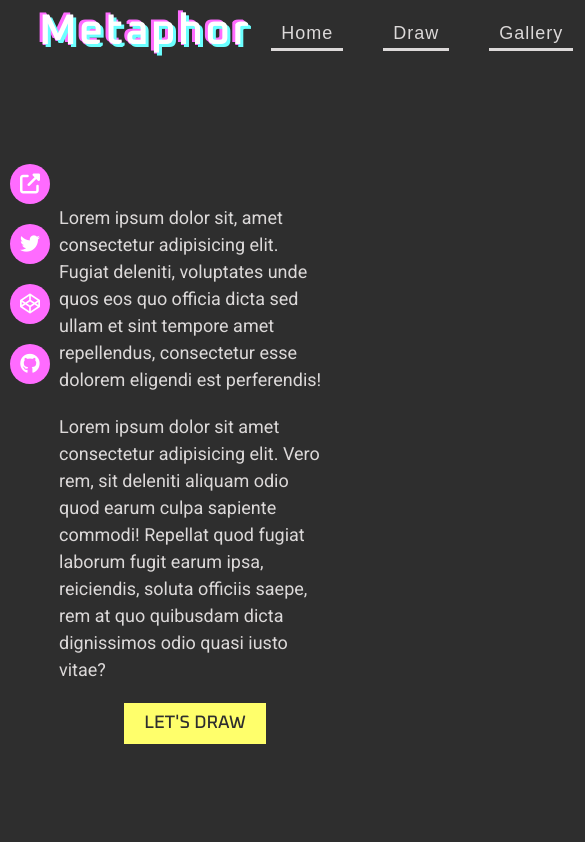
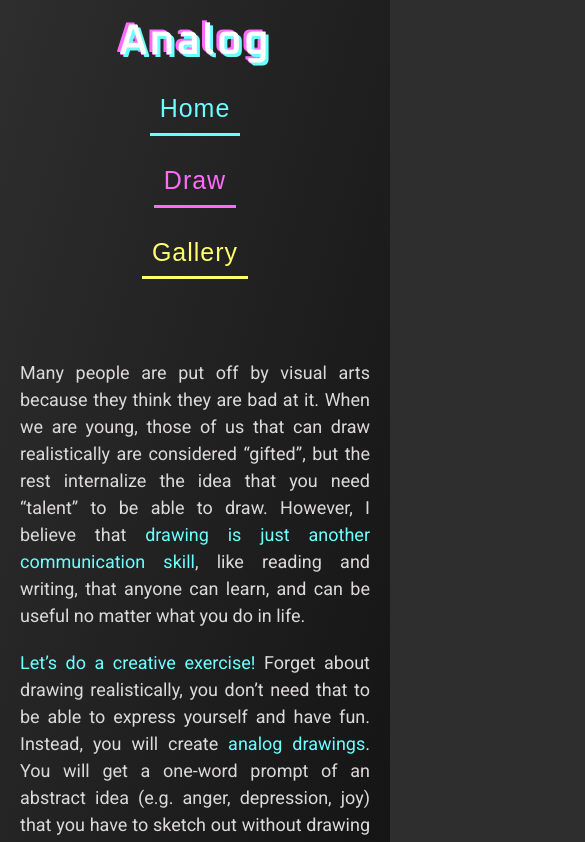
Before and after one commit to Olcatsy/analog, a React (Create React App) app: page / in a window 390 px wide. Shown: the top 842 px of the page, 585 px wide, since content can reach past the window. Built offline with nearby package versions, Linux system fonts and the light colour scheme.

Commit message:
added copy. added responsiveness. added clear canvas button. More styles

```diff
--- a/public/index.html
+++ b/public/index.html
@@ -23,7 +23,7 @@
     -->
     <link rel="shortcut icon" href="%PUBLIC_URL%/favicon.png" type="image/png">
     <script src='https://kit.fontawesome.com/cb6fbd44a4.js' crossorigin='anonymous'></script>
-    <title>Metaphor</title>
+    <title>Analog</title>
   </head>
   <body>
     <noscript>You need to enable JavaScript to run this app.</noscript>
--- a/src/App.css
+++ b/src/App.css
@@ -33,6 +33,9 @@ html { -moz-box-sizing: border-box; -webkit-box-sizing: border-box; box-sizing:
 
   /* transition */
   --transition: all 0.2s ease;
+
+  /* copy margins */
+  --copyMargin: 20px 0;
 }
 
 
@@ -41,15 +44,20 @@ html { -moz-box-sizing: border-box; -webkit-box-sizing: border-box; box-sizing:
 /* BASE STYLES */
 html {
   font-size: 62.5%; /* 10px */
+
 }
 
 body {
+  min-height: 100vh;
   font-size: 1.8rem;
   position: relative;
   color: var(--copy);
   line-height: 1.5;
   font-family: 'Roboto', sans-serif;
   background-color: var(--primary);
+  background-image: linear-gradient(to bottom right, var(--primary),  var(--secondary));
+  background-repeat: no-repeat;
+  background-size: cover;
 }
 /* END OF BASE STYLES */
 
@@ -106,7 +114,12 @@ button {
   text-transform: uppercase;
   padding: 10px 20px;
   font-family: 'Oxanium', sans-serif;
+  border: 3px solid transparent;
   transition: var(--transition);
+}
+  .yellowButton:hover,
+  .yellowButton:focus {
+    background-color: var(--accent1);
   }
 /* END OF GENERAL STYLES */
 
@@ -115,6 +128,7 @@ button {
 /* HEADER STYLES */
 header {
   height: 10vh;
+  padding-top: 10px;
 }
 
 header .flexParent {
@@ -146,17 +160,20 @@ nav ul {
   transition: var(--transition);
 }
 
-  .navButton.homeButton:hover {
+  .navButton.homeButton:hover,
+  .navButton.homeButton:focus {
     color: var(--accent1);
     border-bottom-color: var(--accent1);
   }
 
-  .navButton.drawButton:hover {
+  .navButton.drawButton:hover,
+  .navButton.drawButton:focus {
     color: var(--accent2);
     border-bottom-color: var(--accent2);
   }
 
-  .navButton.galleryButton:hover {
+  .navButton.galleryButton:hover,
+  .navButton.galleryButton:focus {
     color: var(--accent3);
     border-bottom-color: var(--accent3);
   }
@@ -166,19 +183,40 @@ nav ul {
 
 /* HOME STYLES */
 .homeScreen {
-  height: 90vh;
   display: flex;
   justify-content: center;
   align-items: center;
+  padding: var(--pagePadding);
+
+}
+
+.homeContainer {
+  width: 75%;
 }
 
 .homeScreen p {
-  margin: 20px;
+  margin: var(--copyMargin);
+}
+
+.homeScreen span {
+  color: var(--accent1);
 }
 
 .startButton {
   display: block;
   margin: 0 auto;
+}
+
+.smallCopy {
+  font-size: 1.5rem;
+}
+
+.smallCopy a{
+  color: var(--accent2);
+}
+  .smallCopy a:hover,
+  .smallCopy a:focus {
+    text-decoration: underline;
   }
 
 
@@ -192,11 +230,50 @@ nav ul {
   text-align: center;
   position: relative;
   display: flex;
-  flex-direction: column;
+  flex-direction: row;
   align-items: center;
+  justify-content: flex-start;
 }
 
-.canvasContainer {
+.drawCopy {
+  text-align: start;
+  width: 40%;
+  margin-left: 60px;
+}
+
+.drawCopy p {
+  margin: var(--copyMargin);
+}
+
+.drawCopy p::before {
+  content: "\2022";
+  color: var(--accent2); /* Change the color */
+  font-weight: bold;
+  display: inline-block;
+  width: 1em;
+  margin-left: -1em;
+}
+
+.canvasOuterContainer {
+  position: relative;
+}
+
+.prompt {
+  background-color: var(--secondary);
+  position: absolute;
+  top: 10px;
+  padding: 15px 30px;
+  font-size: 2.2rem;
+  width: max-content;
+  transform: translate(-10%, -10%);
+}
+
+.prompt span {
+  color: var(--accent1);
+  text-transform: uppercase;
+}
+
+.canvasInnerContainer {
   display: flex;
   flex-direction: column;
   align-items: center;
@@ -204,26 +281,31 @@ nav ul {
 
 .canvas {
   background: white;
-  margin: 20px 0;
+  margin: 40px 0 20px;
 }
 
-.prompt {
-  background-color: var(--secondary);
-  position: relative;
-  top: 10px;
-  padding: 15px 30px;
-  font-size: 2.2rem;
-  width: max-content;
-  position: relative;
-  transform: translate(-70%, 50%);
+.canvasButtons {
+  display: flex;
 }
 
-.prompt span {
-  color: var(--accent1);
-  text-transform: uppercase;
+.canvasButtons button {
+  margin: 0 10px;
 }
 
-.postButton {
+.post {
+  position: relative;
+}
+
+.postModal {
+  position: absolute;
+  background: var(--secondary);
+  color: var(--accent3);
+  width: max-content;
+  transform: translate(-50%, -50%);
+  left: 50%;
+  top: -100%;
+  padding: 10px 20px;
+  transition: var(--transition);
 }
 /* END OF DRAW STYLES */
 
@@ -234,10 +316,19 @@ nav ul {
   padding: var(--pagePadding);
 }
 
+.gallery p {
+  margin: var(--copyMargin);
+}
+
+.gallery span {
+  color: var(--accent3)
+}
+
 .galleryGrid {
   display: grid;
   grid-template-columns: repeat(auto-fill, minmax(250px, 1fr));
   grid-gap: 40px;
+  margin-top: 50px;
 }
 
 .userDrawing img {
@@ -261,6 +352,11 @@ footer {
   top: calc(10vh + 60px);
 }
 
+footer ul {
+  display: flex;
+  flex-direction: column;
+}
+
 footer li {
   margin: 20px 10px;
 }
@@ -270,7 +366,7 @@ footer a {
   color: white;
   font-size: 2rem;
   border-radius: 50%;
-  padding: 10px;
+  padding: 15px;
   width: 40px;
   height: 40px;
   display: flex;
@@ -283,3 +379,121 @@ footer a {
     transform: scale(1.1);
   }
 /* END OF FOOTER STYLES */
+
+
+/* MEDIA QUERIES */
+
+/* small tablet */
+@media (max-width: 768px) {
+  .wrapper {
+    width: 90%;
+  }
+
+
+
+  /* HEADER */
+  header {
+    height: initial;
+  }
+
+  header .flexParent {
+    flex-direction: column;
+  }
+
+  nav {
+    font-size: 2.5rem;
+  }
+
+
+  /* HOME */
+  .homeScreen p {
+    text-align: justify;
+  }
+
+  .homeContainer {
+    width: 100%;
+  }
+
+
+  /* DRAW */
+  .draw {
+    flex-direction: column;
+  }
+
+  .canvasOuterContainer {
+    margin-top: 40px;
+  }
+
+  .prompt {
+    transform: initial;
+  }
+
+  .drawCopy {
+    width: 100%;
+    margin: 60px 20px 0;
+    text-align: justify;
+  }
+
+  /* GALLERY */
+  .gallery p {
+    text-align: justify;
+  }
+
+
+  /* FOOTER */
+   footer {
+    position: static;
+  }
+
+  footer ul{
+    flex-direction: row;
+    justify-content: center;
+
+  }
+
+  footer a {
+    padding: 15px;
+    width: 50px;
+    height: 50px;
+  }
+}
+
+
+/* mobile */
+@media (max-width: 480px) {
+  .wrapper {
+    width: 100%;
+    padding: 0 20px;
+  }
+
+  /* HEADER */
+  nav ul {
+    flex-direction: column;
+    text-align: center;
+  }
+
+  .navButton {
+    font-size: 2.5rem;
+    margin: 10px;
+    padding: 10px;
+  }
+  .navButton.homeButton {
+    color: var(--accent1);
+    border-bottom-color: var(--accent1);
+  }
+  .navButton.drawButton {
+    color: var(--accent2);
+    border-bottom-color: var(--accent2);
+  }
+  .navButton.galleryButton {
+    color: var(--accent3);
+    border-bottom-color: var(--accent3);
+  }
+
+  /* HOME */
+  .homeScreen {
+    height: initial;
+    display: block;
+    padding: 50px 0;
+  }
+}
--- a/src/App.js
+++ b/src/App.js
@@ -44,9 +44,9 @@ class App extends Component {
 
     // nav functionality
     if (this.state.currentPage === "home") {
-      pageToDisplay = <Home />
+      pageToDisplay = <Home startDrawing={this.changePage}/>
     } else if (this.state.currentPage === "draw") {
-      pageToDisplay = <Draw chosenPrompt={this.state.chosenPrompt}/>;
+      pageToDisplay = <Draw />;
     } else if (this.state.currentPage === "gallery") {
       pageToDisplay = <Gallery />;
     }
--- a/src/components/Gallery.js
+++ b/src/components/Gallery.js
@@ -38,6 +38,8 @@ class Gallery extends Component {
   render() {
     return (
       <div className="gallery">
+        <p>It’s really interesting to compare your analog drawings with the ones done by other people. Do their renditions of the same concept look like yours? You might see some similarities, yet every drawing has its own unique characteristics. Although we all experience roughly the same emotions, the intensity and quality of these emotions is different between individuals. <span>Your drawing makes your emotions visible.</span></p>
+
         <div className="galleryGrid">
 
           {this.state.drawings.map( (item, i) => {
--- a/src/components/Header.js
+++ b/src/components/Header.js
@@ -9,7 +9,7 @@ class Header extends Component {
         <div className="wrapper flexParent">
 
           {/* TITLE */}
-          <h1>Metaphor</h1>
+          <h1>Analog</h1>
 
           {/* NAV */}
           <nav aria-label="navigation">
--- a/src/components/Home.js
+++ b/src/components/Home.js
@@ -7,12 +7,13 @@ class Home extends Component {
     return (
       <div className="homeScreen">
         <div className="homeContainer">
-                  {/* REPLACE THIS COPY */}
-                <p>Lorem ipsum dolor sit, amet consectetur adipisicing elit. Fugiat deleniti, voluptates unde quos eos quo officia dicta sed ullam et sint tempore amet repellendus, consectetur esse dolorem eligendi est perferendis!</p>
+          <p>Many people are put off by visual arts because they think they are bad at it. When we are young, those of us that can draw realistically are considered “gifted”, but the rest internalize the idea that you need “talent” to be able to draw. However, I believe that <span>drawing is just another communication skill</span>, like reading and writing, that anyone can learn, and can be useful no matter what you do in life. </p>
 
-                <p>Lorem ipsum dolor sit amet consectetur adipisicing elit. Vero rem, sit deleniti aliquam odio quod earum culpa sapiente commodi! Repellat quod fugiat laborum fugit earum ipsa, reiciendis, soluta officiis saepe, rem at quo quibusdam dicta dignissimos odio quasi iusto vitae?</p>
+          <p><span>Let’s do a creative exercise!</span>  Forget about drawing realistically, you don’t need that to be able to express yourself and have fun. Instead, you will create <span>analog drawings</span>. You will get a one-word prompt of an abstract idea (e.g. anger, depression, joy) that you have to sketch out without drawing any recognizable objects, only through shapes and lines. You can also see how other people interpreted these concepts in the Gallery! Hope you enjoy the process and find it useful for developing your visual communication skill.</p>
 
-                <button className="startButton yellowButton">Let's draw</button>
+          <p class="smallCopy">(I’ve adapted this exercise from a great book by <a href="https://www.drawright.com/">Betty Edwards</a> called <span>Drawing on the Artist Within</span>  (specifically Chapter 7). I highly recommend it if you want to improve your creative process, or if you want to learn drawing but don’t know where to start)</p>
+
+          <button className="startButton yellowButton" value="draw" onClick={this.props.startDrawing}>Let's draw</button>
 
       </div>
       </div>
--- a/src/components/draw/Canvas.js
+++ b/src/components/draw/Canvas.js
@@ -14,8 +14,8 @@ class Canvas extends Component {
       // stores the coordinates of the last event
       x: 0,
       y: 0,
-      // stores the drawing as a blob object
-      drawingBlob: {},
+      // stores the drawing as a base64 string
+      drawingStr: "",
     }
   }
 
@@ -83,28 +83,41 @@ class Canvas extends Component {
     const canvas = this.refs.canvas;
 
     // convert the path on the canvas into the base64 string
-    const blobUrl = canvas.toDataURL();
+    const drawingUrl = canvas.toDataURL();
 
     // the base64 string is pushed into the component's state
     this.setState({
-      drawingBlob: blobUrl,
+      drawingStr: drawingUrl,
+    })
+  }
+
+  // clears the canvas and resets drawing string in the component state
+  clear = () => {
+    const canvas = this.refs.canvas;
+    const ctx = canvas.getContext('2d');
+
+    ctx.clearRect(0, 0, canvas.width, canvas.height);
+
+    this.setState ({
+      drawingStr: "",
     })
   }
 
   render() {
-      return (
-        <div className="canvasContainer">
+    return (
+      <div className="canvasInnerContainer">
 
-          <canvas className="canvas"
-          ref='canvas'
-          width='500'
-          height='500'
-          onMouseDown={this.startDrawing} onMouseMove={this.draw} onMouseUp={this.endDrawing} onMouseLeave={this.endDrawing}></canvas>
+        <canvas className="canvas"
+        ref='canvas' onMouseDown={this.startDrawing} onMouseMove={this.draw} onMouseUp={this.endDrawing} onMouseLeave={this.endDrawing} width="500" height="500"></canvas>
 
-          <PostButton userDrawing={this.state.drawingBlob} chosenPrompt={this.props.chosenPrompt}/>
+        <div className="canvasButtons">
+
+          <button className="yellowButton" onClick={this.clear}>Clear</button>
+
+          <PostButton userDrawing={this.state.drawingStr} chosenPrompt={this.props.chosenPrompt}/>
         </div>
-
-      );
+      </div>
+    );
   }
 }
 
--- a/src/components/draw/Draw.js
+++ b/src/components/draw/Draw.js
@@ -11,7 +11,7 @@ class Draw extends Component {
     this.state = {
       userDrawing: {},
       wordPrompts: ["Anger", "Anxiety",
-        "Tranquility", "Depression", "Soft", "Chaos", "Order", "Joy", "Sickness", "Energy", "Death", "Love", "Dream", "Fragility", "Growth", "Loneliness", "Movement", "Shock", "Fatigue"],
+        "Tranquility", "Depression", "Soft", "Chaos", "Order", "Joy", "Sickness", "Energy", "Death", "Love", "Dream", "Fragility", "Growth", "Loneliness", "Movement", "Shock", "Fatigue", ],
       chosenPrompt: "",
     }
   }
@@ -30,13 +30,33 @@ class Draw extends Component {
   }
 
   render() {
-      return (
-        <div className="draw">
-          {/* <button onClick={this.props.randomizePrompts}>Get a prompt</button> */}
+    return (
+      <div className="draw">
+
+        <div className="canvasOuterContainer">
           <p className="prompt">Your prompt is <span>{this.state.chosenPrompt}</span>.</p>
-          <Canvas chosenPrompt={this.props.chosenPrompt}/>
+          <Canvas chosenPrompt={this.state.chosenPrompt}/>
         </div>
-      );
+
+        <ul className="drawCopy">
+          <li>
+            <p>Consider your prompt. Try to imagine what the concept feels like to you. If it’s an emotion, try to remember the last time you felt it. What kind of marks and shapes would you use to render it? Straight lines? Squiggles? Tiny dots? How much space would your drawing occupy?</p>
+          </li>
+          <li>
+            <p>Avoid drawing recognizable objects or symbols! We are going for pure abstraction :)</p>
+          </li>
+          <li>
+            <p>Don’t overthink your drawing or try to visualize it beforehand, let your feelings pass through your hands and render themselves on the drawing pad.</p>
+          </li>
+          <li>
+            <p>Take as much time as you need. There’s no right or wrong way to do this, your drawing is unique to you</p>
+          </li>
+          <li>
+            <p>Try not to look at other people’s drawings before you draw, it’s more fun that way!</p>
+          </li>
+        </ul>
+      </div>
+    );
   }
 }
 
--- a/src/components/draw/PostButton.js
+++ b/src/components/draw/PostButton.js
@@ -6,6 +6,14 @@ import firebase from '../../firebase';
 // shows a confirmation that the drawing was posted
 
 class PostButton extends Component {
+  constructor() {
+    super();
+
+    this.state = {
+      showModal: false,
+      modalMessage: "",
+    }
+  }
 
   pushToDb = (e) => {
     e.preventDefault();
@@ -13,6 +21,8 @@ class PostButton extends Component {
     // database reference
     const dbRef = firebase.database().ref();
 
+    // if user drew anything, it will get pushed to the database and a success modal will be shown. If not, the modal will prompt the user to draw something
+    if (this.props.userDrawing) {
       // push the drawing into the database
       dbRef.push({
         prompt: this.props.chosenPrompt,
@@ -20,13 +30,41 @@ class PostButton extends Component {
       });
 
       // display a success message
+      this.setState ({
+        modalMessage: "Thank you for posting!",
+      })
+    } else {
+      this.setState({
+        modalMessage: "Please draw something!",
+      })
+    }
+
+    // shows the modal
+    this.setState({
+      showModal: true,
+    })
+
+    // will hide the modal after 3s
+    setTimeout(() => {
+      this.setState({
+        showModal: false,
+      })
+    }, 3000)
   }
 
   render() {
-    console.log("chosen prompt was", this.props.chosenPrompt);
     return (
+      <div className="post">
         <button className="postButton yellowButton" onClick={this.pushToDb}>Post</button>
-      );
+
+        {
+          this.state.showModal
+          ? <div className="postModal">{this.state.modalMessage}</div>
+          : null
+        }
+      </div>
+
+    )
   }
 }
 
```
Also changed, not shown: public/favicon.png, public/manifest.json. Lines whose indentation alone changed are shown as unchanged.
